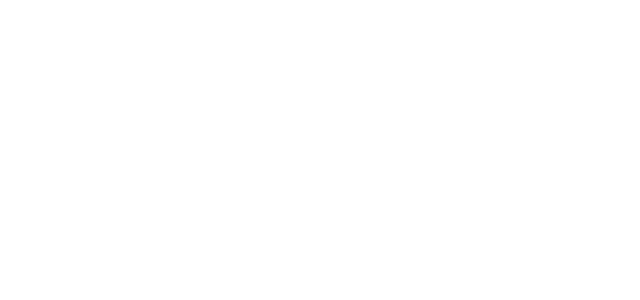
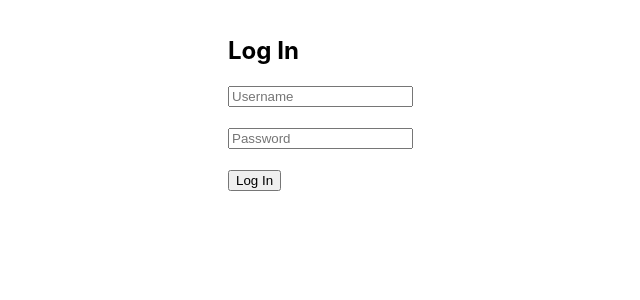
Before and after one commit to omarelattar2002/workout_tracker, a React (Create React App) app in the folder frontend/: page /login in a window 1280 px wide. Before the commit this address had no page. Shown: the top 300 px of the page, without its empty margins (212-852 px from the left). Built offline with nearby package versions, Linux system fonts and the light colour scheme.

Commit message:
Added Signup and Login

```diff
--- a/frontend/src/App.tsx
+++ b/frontend/src/App.tsx
@@ -1,11 +1,13 @@
 import { BrowserRouter as Router, Routes, Route } from "react-router-dom";
 import SignupPage from "./pages/SignupPage";
+import LoginPage from "./pages/LoginPage";
 
 function App() {
   return (
     <Router>
       <Routes>
         <Route path="/signup" element={<SignupPage />} />
+        <Route path="/login" element={<LoginPage />} />
       </Routes>
     </Router>
   );
--- /dev/null
+++ b/frontend/src/pages/LoginPage.tsx
@@ -0,0 +1,44 @@
+import { useState } from "react";
+import { login } from "../api/auth";
+
+export default function LoginPage() {
+    const [username, setUsername] = useState("");
+    const [password, setPassword] = useState("");
+    const [message, setMessage] = useState("");
+
+    const handleSubmit = async (e: React.FormEvent) => {
+        e.preventDefault();
+        try {
+            const res = await login(username, password);
+            const token = res.data.access_token;
+            localStorage.setItem("token", token);
+            setMessage("Login successful!");
+        } catch (error: any) {
+            setMessage(error.response?.data?.detail || "Login failed");
+        }
+    };
+
+    return (
+        <div style={{ maxWidth: "400px", margin: "auto", padding: "1rem" }}>
+            <h2>Log In</h2>
+            <form onSubmit={handleSubmit}>
+                <input
+                    type="text"
+                    placeholder="Username"
+                    value={username}
+                    onChange={(e) => setUsername(e.target.value)}
+                    required
+                /><br /><br />
+                <input
+                    type="password"
+                    placeholder="Password"
+                    value={password}
+                    onChange={(e) => setPassword(e.target.value)}
+                    required
+                /><br /><br />
+                <button type="submit">Log In</button>
+            </form>
+            {message && <p>{message}</p>}
+        </div>
+    );
+}
```
